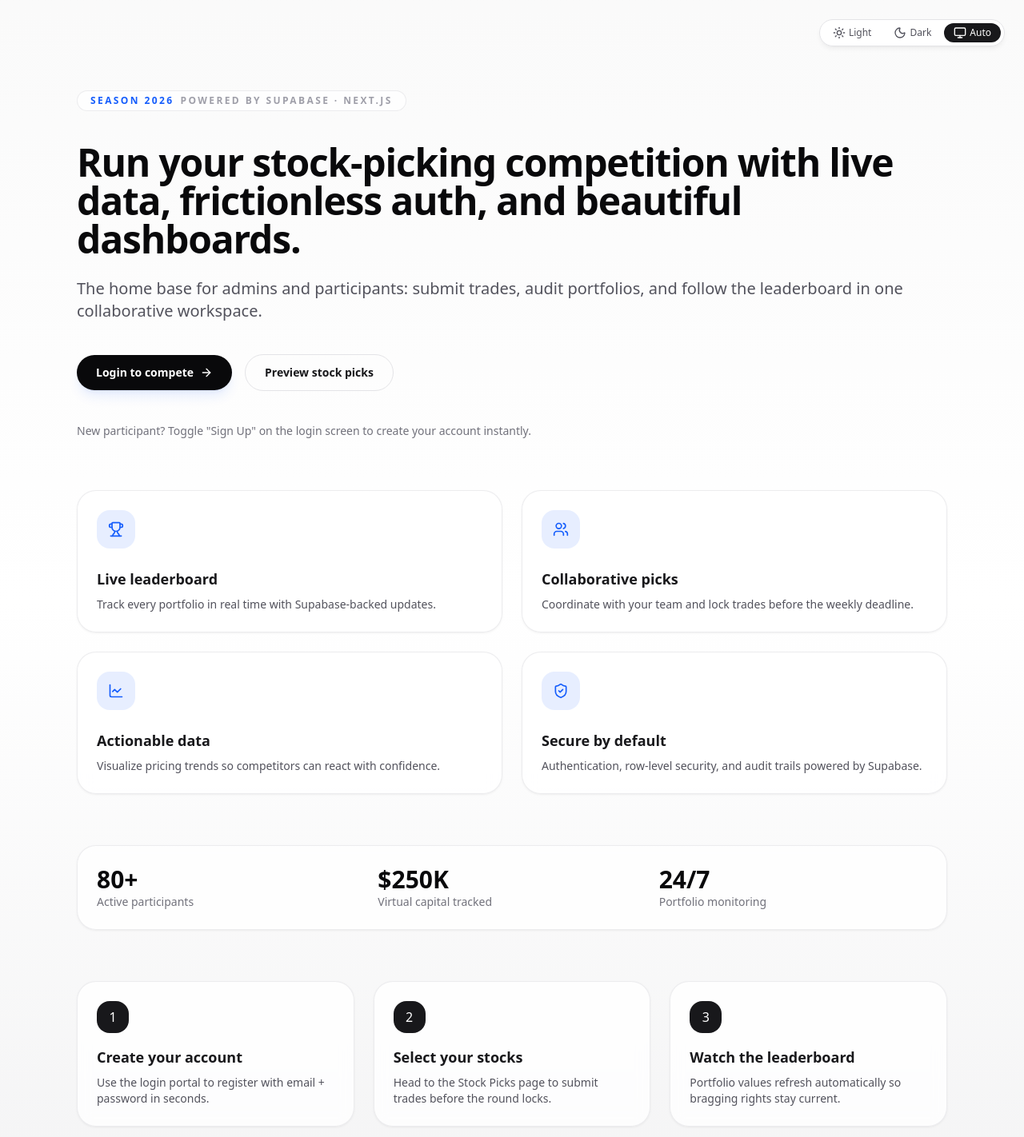
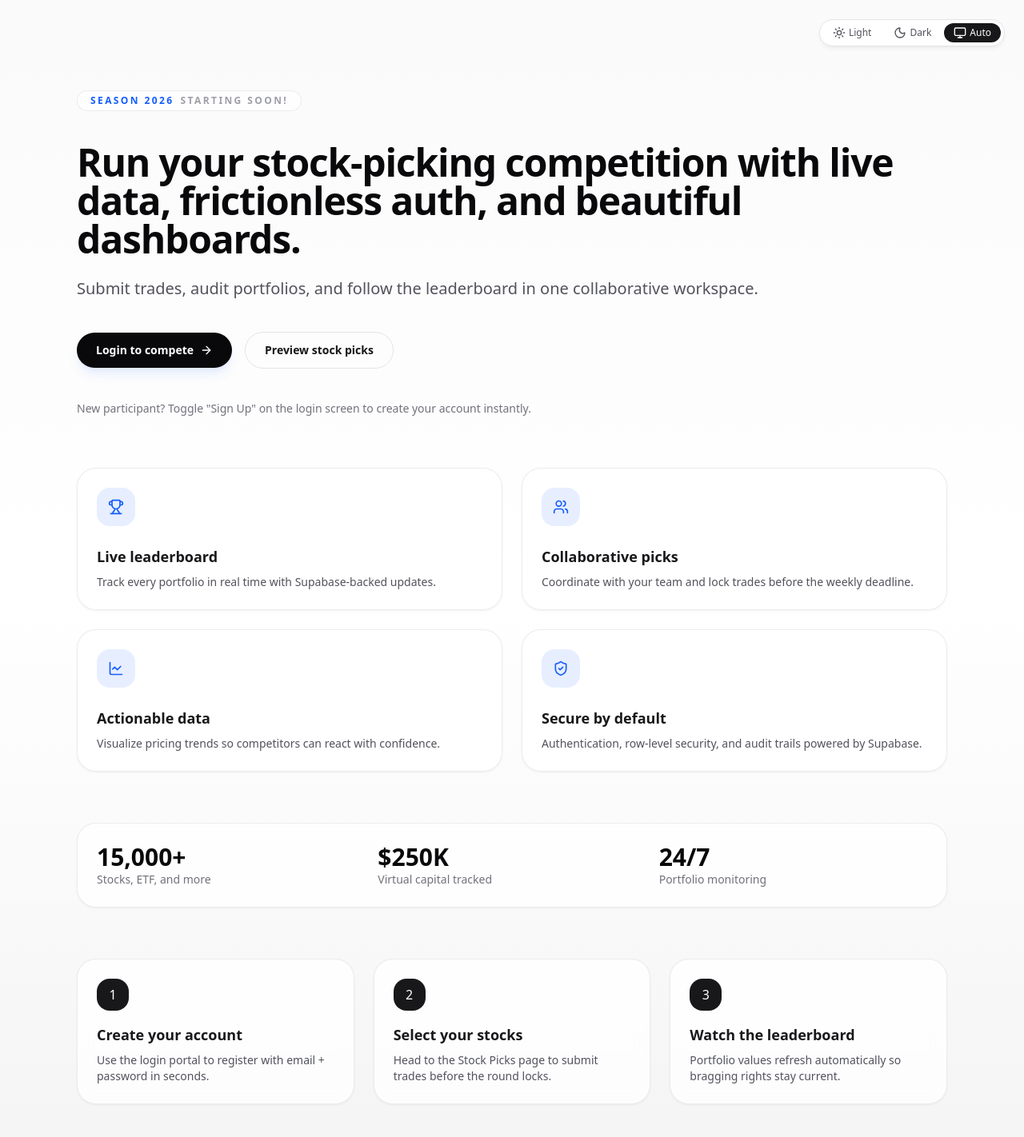
Before and after one commit to uzairansaruzi/stock-competition, a Next.js app: page / in a window 1280 px wide. Shown: the top 1422 px of the page at 80% size. Built offline with nearby package versions, Linux system fonts and the light colour scheme.

Commit message:
updated homepage copy

```diff
--- a/app/page.tsx
+++ b/app/page.tsx
@@ -57,7 +57,7 @@ const steps: Step[] = [
 ]
 
 const stats: Stat[] = [
-  { value: "80+", label: "Active participants" },
+  { value: "15,000+", label: "Stocks, ETF, and more" },
   { value: "$250K", label: "Virtual capital tracked" },
   { value: "24/7", label: "Portfolio monitoring" },
 ]
@@ -69,14 +69,14 @@ export default function Home() {
         <section className="space-y-10 text-center sm:text-left">
           <div className="inline-flex items-center gap-2 rounded-full border border-zinc-200/70 bg-white/70 px-4 py-1 text-xs font-semibold uppercase tracking-[0.2em] text-blue-600 backdrop-blur dark:border-zinc-800 dark:bg-white/5 dark:text-blue-400">
             <span>Season 2026</span>
-            <span className="text-zinc-400">Powered by Supabase · Next.js</span>
+            <span className="text-zinc-400">Starting soon!</span>
           </div>
           <div className="space-y-6">
             <h1 className="text-4xl font-bold tracking-tight text-zinc-950 dark:text-zinc-50 sm:text-5xl">
               Run your stock-picking competition with live data, frictionless auth, and beautiful dashboards.
             </h1>
             <p className="text-lg text-zinc-600 dark:text-zinc-400 sm:text-xl">
-              The home base for admins and participants: submit trades, audit portfolios, and follow the leaderboard in
+              Submit trades, audit portfolios, and follow the leaderboard in
               one collaborative workspace.
             </p>
           </div>
```
